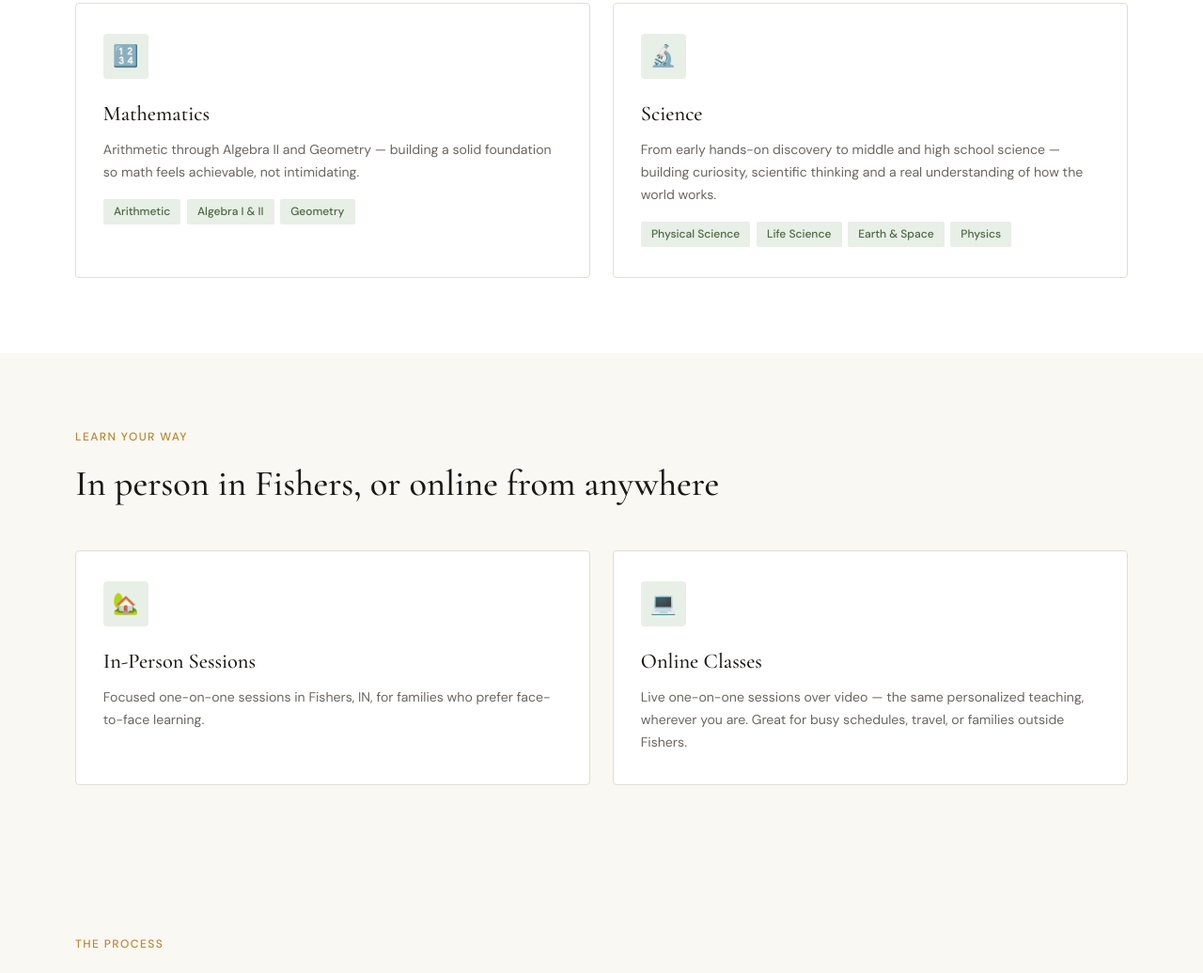
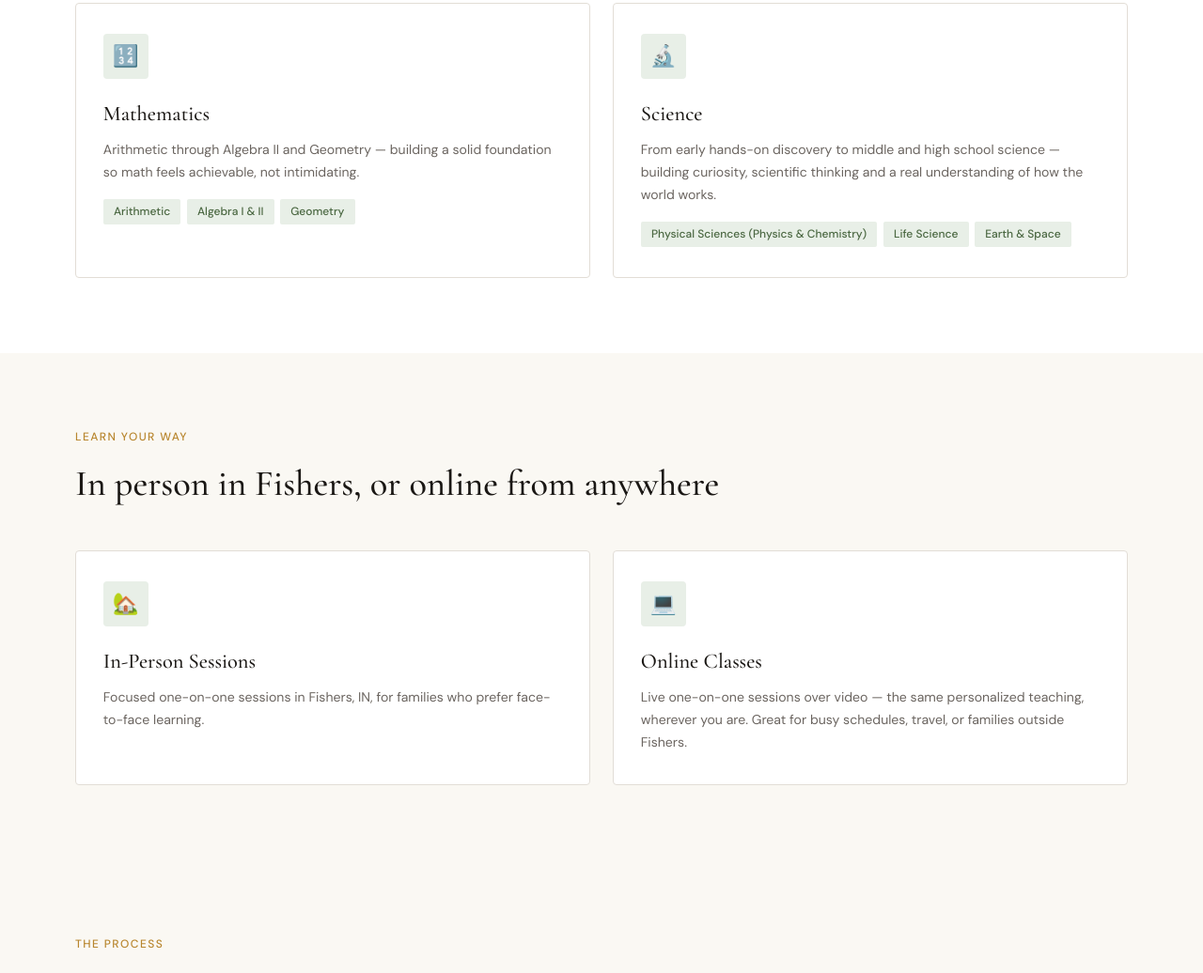
Before and after one commit to vsreddy29/bloom_academy, a plain HTML site: page index.html in a window 1280 px wide. Shown: the part 2199-3235 px from the top of the page at 94% size. Drawn offline with nearby package versions, Linux system fonts and the light colour scheme.

Commit message:
Science card: Physical Sciences (Physics & Chemistry)
Co-Authored-By: Claude Opus 5.5 <noreply@anthropic.com>
Claude-Session: https://claude.ai/code/session_01H7o5k5j3wfzN2Ks8Z7ntgy

```diff
--- a/index.html
+++ b/index.html
@@ -239,7 +239,7 @@ footer{padding:2.5rem 5rem;border-top:1px solid var(--border);display:flex;align
       <div class="subject-icon">🔬</div>
       <h3>Science</h3>
       <p>From early hands-on discovery to middle and high school science — building curiosity, scientific thinking and a real understanding of how the world works.</p>
-      <div class="tag-row"><span class="tag">Physical Science</span><span class="tag">Life Science</span><span class="tag">Earth &amp; Space</span><span class="tag">Physics</span></div>
+      <div class="tag-row"><span class="tag">Physical Sciences (Physics &amp; Chemistry)</span><span class="tag">Life Science</span><span class="tag">Earth &amp; Space</span></div>
     </div>
   </div>
 </section>
```
